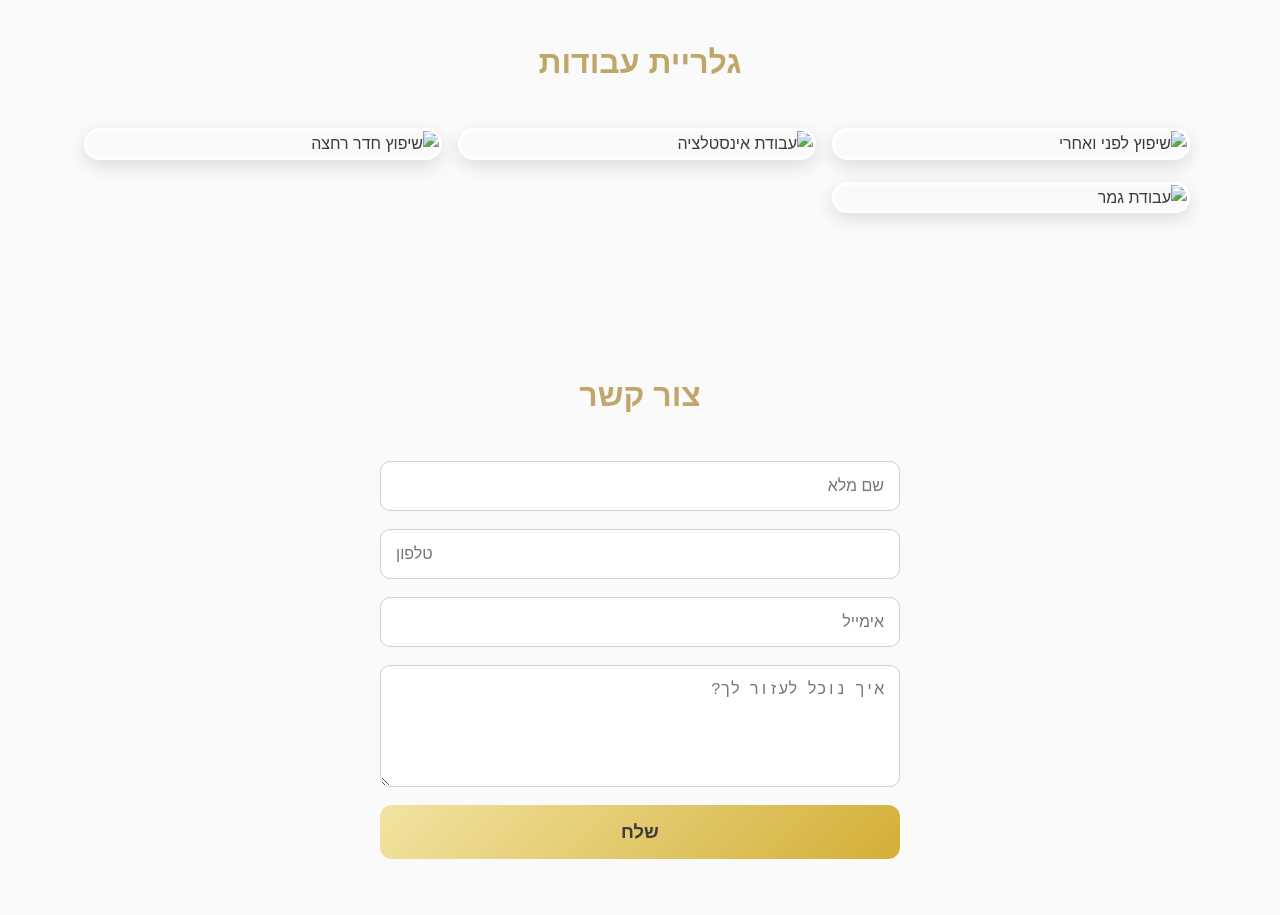
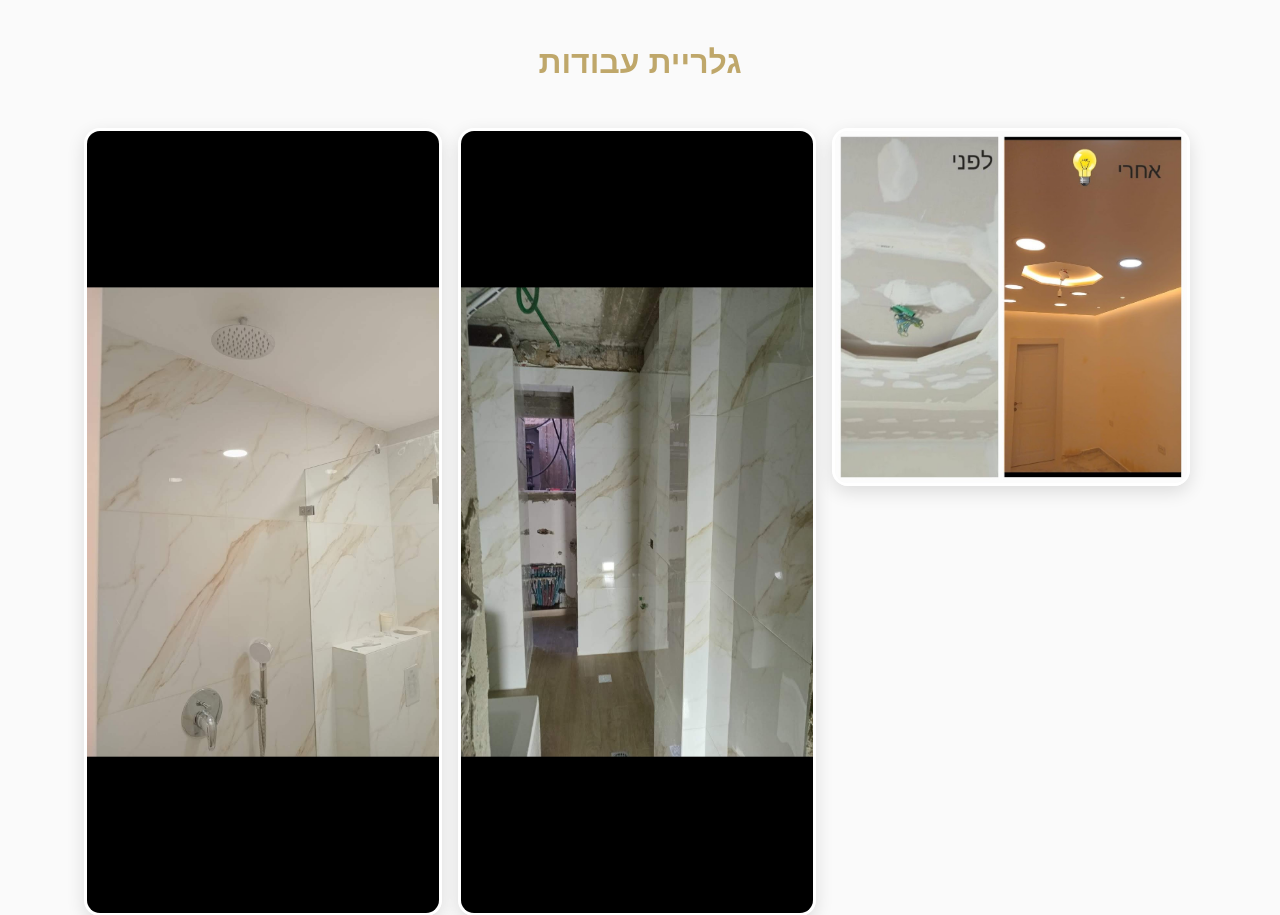
Before and after one commit to shiraneliyahu27/-1-, a plain HTML site: page index.html in a window 1280 px wide. Shown: the part 800-1715 px from the top of the page. Drawn offline with Linux system fonts and the light colour scheme.

```diff
--- a/index.html
+++ b/index.html
@@ -164,10 +164,10 @@
 <section id="gallery">
   <h2>גלריית עבודות</h2>
   <div class="gallery-grid">
-    <img src="images/work1.jpg" alt="שיפוץ לפני ואחרי">
-    <img src="images/work2.jpg" alt="עבודת אינסטלציה">
-    <img src="images/work3.jpg" alt="שיפוץ חדר רחצה">
-    <img src="images/work4.jpg" alt="עבודת גמר">
+    <img src="WORK1.jpg" alt="שיפוץ לפני ואחרי">
+<img src="WORK2.jpg" alt="עבודת אינסטלציה">
+<img src="WORK3.jpg" alt="שיפוץ חדר רחצה">
+<img src="WORK4.jpg" alt="עבודת גמר">
   </div>
 </section>
 
```
